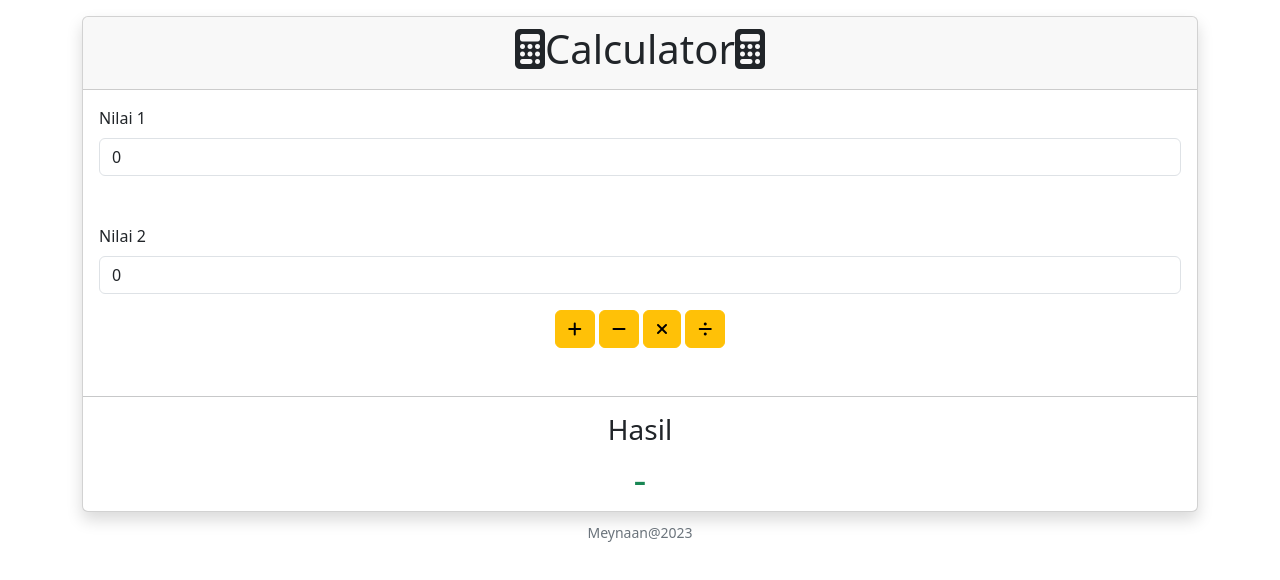
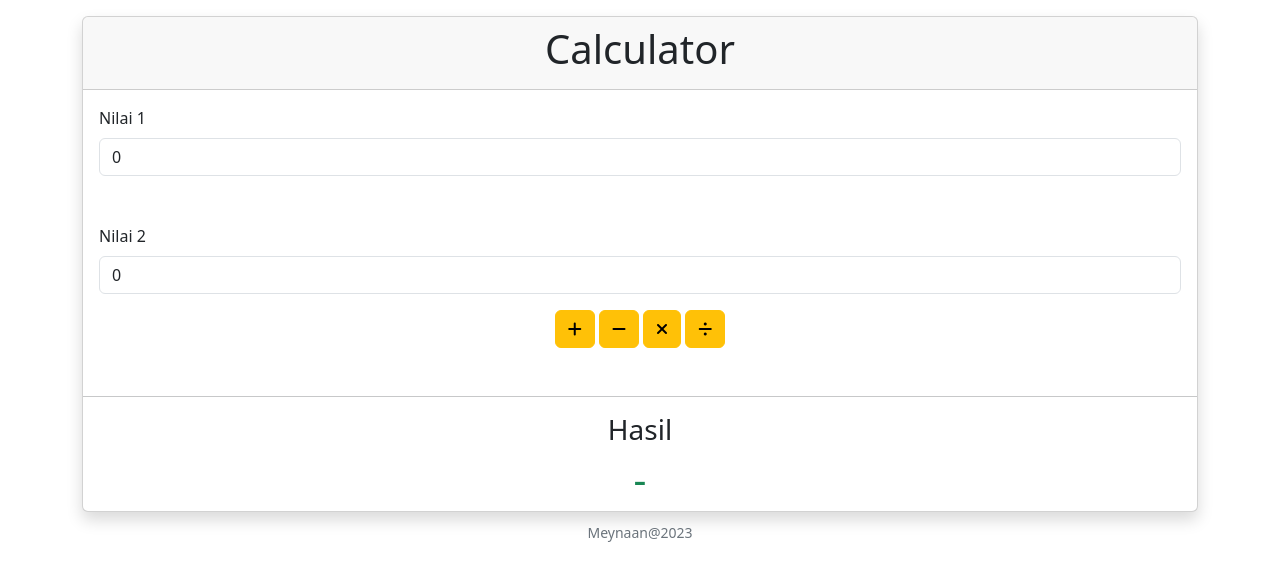
Before and after one commit to Meynaan/pgweb-acara3, a plain HTML site: page index.html in a window 1280 px wide. Drawn offline with nearby package versions, Linux system fonts and the light colour scheme.

Commit message:
merubah tampilan

```diff
--- a/index.html
+++ b/index.html
@@ -14,7 +14,7 @@
     <div class="container">
         <div class="card mt-3 shadow">
             <div class="card-header text-center">
-                <h1><i class="fa-solid fa-calculator"></i>Calculator<i class="fa-solid fa-calculator"></i></h1>
+                <h1></i>Calculator</i></h1>
             </div>
             <div class="card-body">
                 <div class="mb-3">
```
